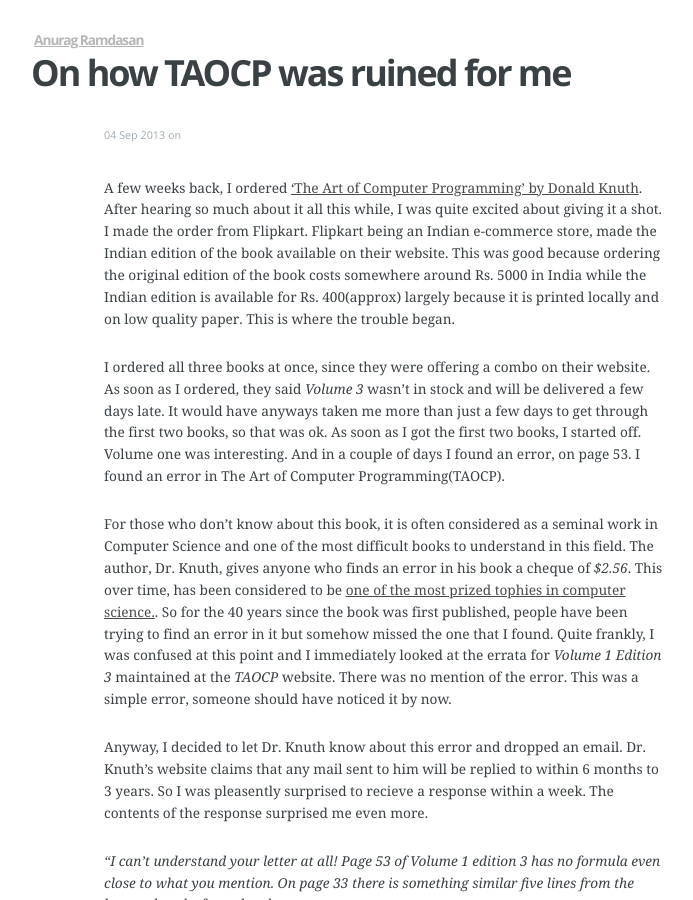
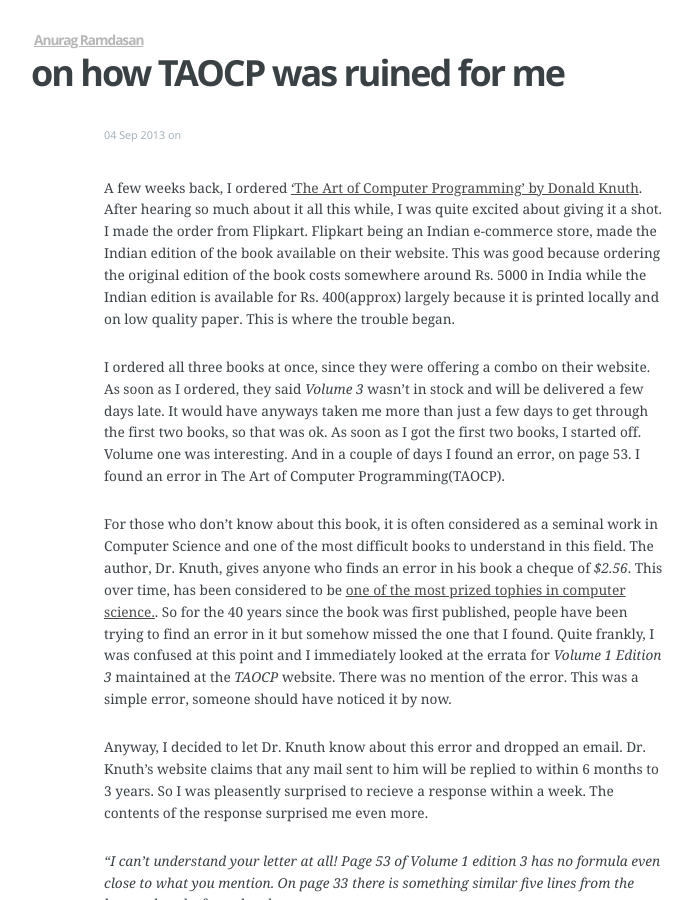
Before and after one commit to AnuragRamdasan/AnuragRamdasan.github.io, a Jekyll site: the page built from _posts/2013-09-04-On-how-TAOCP-was-ruined-for-me.md, in a window 1280 px wide and 900 px high. Shown: the whole window, without its empty margins (256-949 px from the left). Built offline with Jekyll 4.4.1, drawn with Linux system fonts in a browser that asks for light colours; Markdown is read by kramdown in place of the engine named in the settings.

```diff
--- a/_posts/2013-09-04-On-how-TAOCP-was-ruined-for-me.md
+++ b/_posts/2013-09-04-On-how-TAOCP-was-ruined-for-me.md
@@ -1,6 +1,6 @@
 ---
 layout: post
-title: "On how TAOCP was ruined for me"
+title: "on how TAOCP was ruined for me"
 date: 2013-09-04 20:52:00
 ---
 
```
